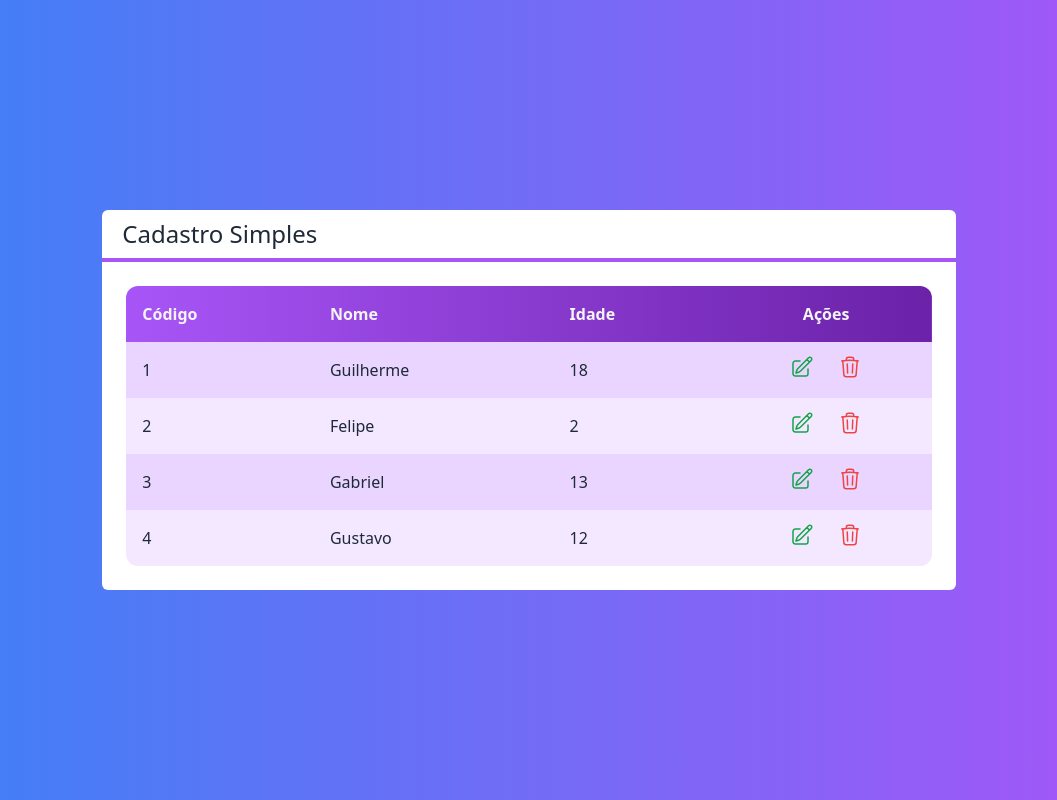
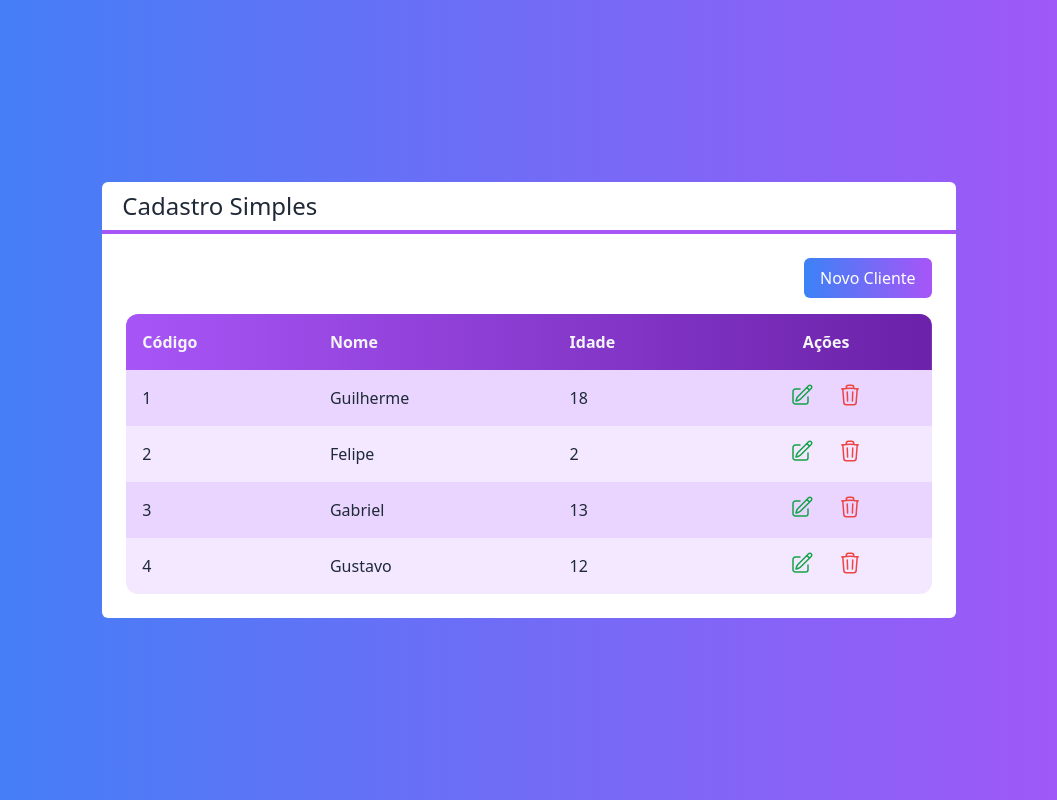
Before and after one commit to Gui-Angelo-Silva/Curso-React-Next-Udemy, a Next.js app in the folder aulao_nextjs/next-crud/: page / in a window 1280 px wide. Shown: the whole page, without its empty margins (111-1168 px from the left). Built offline with nearby package versions, Linux system fonts and the light colour scheme.

Commit message:
115 - Componente Botão, curso React

```diff
--- /dev/null
+++ b/aulao_nextjs/next-crud/src/components/Botao.tsx
@@ -0,0 +1,18 @@
+interface BotaoProps {
+    cor?: 'green' | 'blue' | 'gray'
+    className?: string
+    children: any
+}
+
+export default function Botao(props: BotaoProps) {
+    const cor = props.cor ?? 'gray'
+    return (
+        <button className={`
+            bg-gradient-to-r from-${cor}-400 to-${cor}-700
+            text-white px-4 py-2 rounded-md
+            ${props.className}
+        `}>
+            { props.children }
+        </button>
+    )
+}
--- a/aulao_nextjs/next-crud/src/pages/index.tsx
+++ b/aulao_nextjs/next-crud/src/pages/index.tsx
@@ -1,6 +1,7 @@
 import Layout from "@/components/Layout";
 import Tabela from "@/components/Tabela";
 import Cliente from '@/core/Cliente'
+import Botao from "@/components/Botao";
 
 export default function Home() {
   const clientes = [
@@ -25,6 +26,9 @@
       text-white
     `}>
       <Layout titulo="Cadastro Simples">
+        <div className="flex justify-end">
+          <Botao cor="gray" className="mb-4">Novo Cliente</Botao>
+        </div>
         <Tabela clientes={clientes}
           clienteSelecionado={clienteSelecionado}
           clienteExcluido={clienteExcluido}
```
